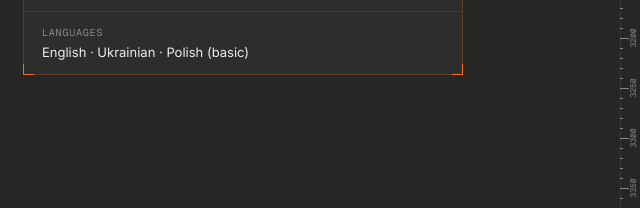
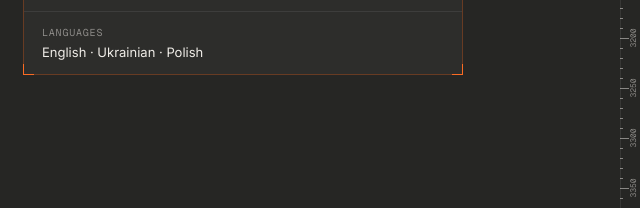
Before and after one commit to designantonyui-source/antonyui-portfolio, a plain HTML site: page index.html in a window 1280 px wide. Shown: the part 3162-3370 px from the top of the page, 633-1273 px from the left. Drawn offline with nearby package versions, Linux system fonts and the light colour scheme.

Commit message:
Remove (basic) qualifier from Polish language

```diff
--- a/index.html
+++ b/index.html
@@ -208,7 +208,7 @@
           <div class="aside-card"><div class="aside-label">Location</div><div class="aside-val">Poland · open to EU remote & relocation</div></div>
           <div class="aside-card"><div class="aside-label">Tools</div><div class="aside-val">Figma · Token Studio · Framer · Jira · ClickUp · Miro</div></div>
           <div class="aside-card"><div class="aside-label">Specialisation</div><div class="aside-val">Design Systems · DesignOps · Fintech UX · B2B SaaS</div></div>
-          <div class="aside-card"><div class="aside-label">Languages</div><div class="aside-val">English · Ukrainian · Polish (basic)</div></div>
+          <div class="aside-card"><div class="aside-label">Languages</div><div class="aside-val">English · Ukrainian · Polish</div></div>
         </div>
       </div>
     </div>
```
